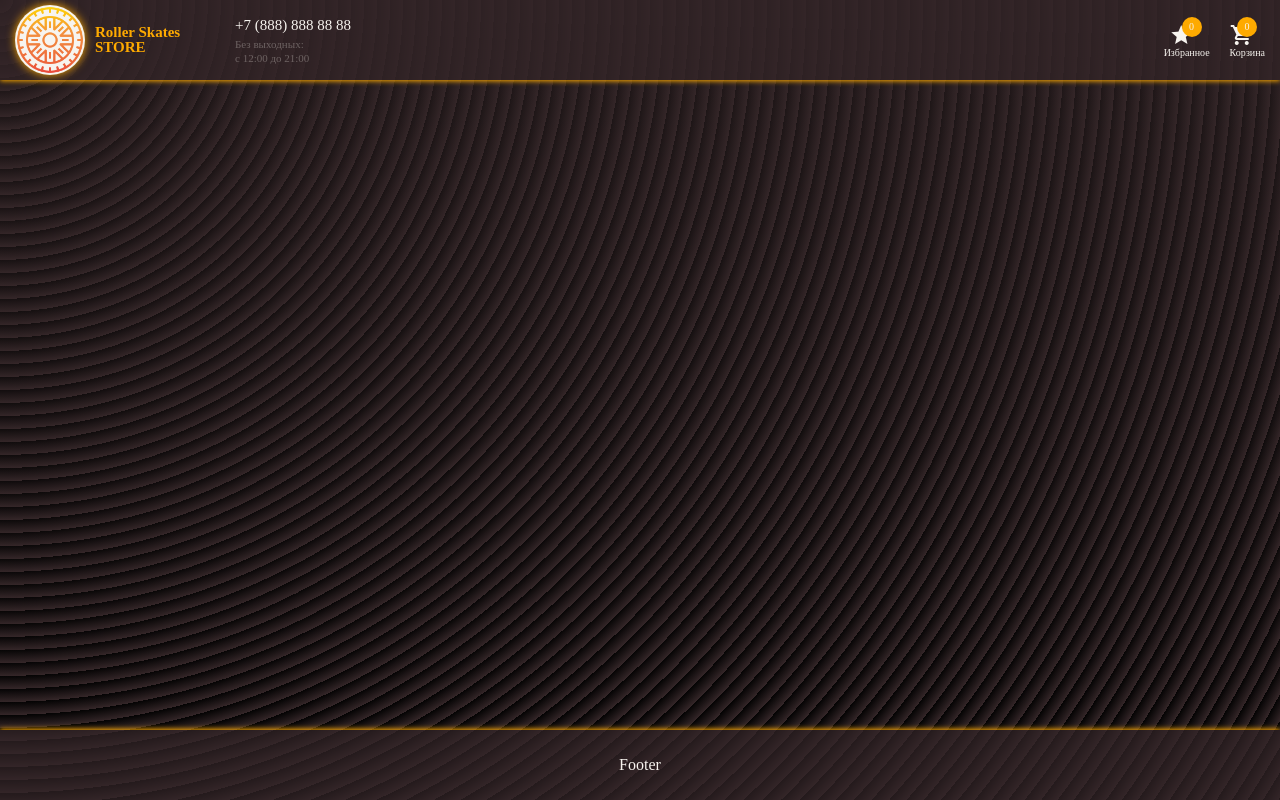
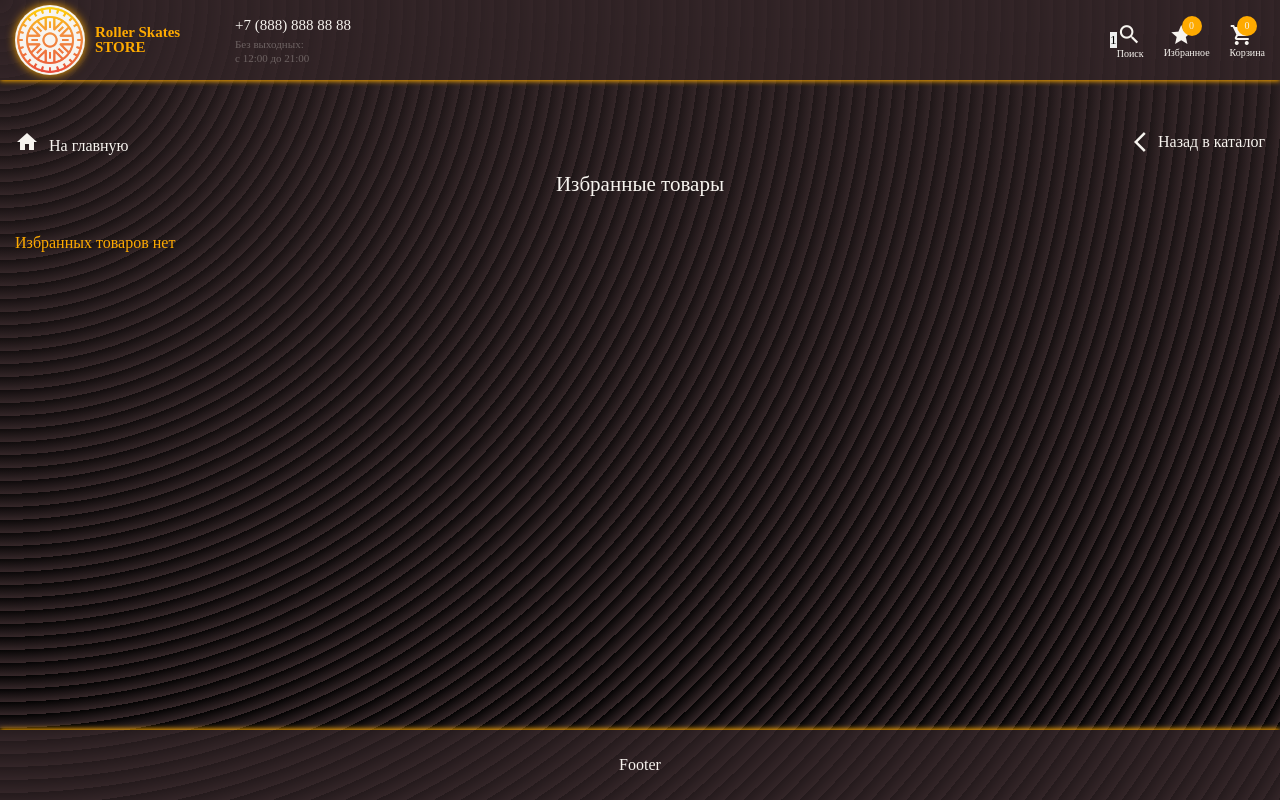
Before and after one commit to jarer0n/RollerShop, a Vue app: page /favorite in a window 1280 px wide. Built offline with nearby package versions, Linux system fonts and the light colour scheme; a web font is replaced by a local one.

Commit message:
rollerShop13

```diff
--- a/src/components/MyCatalog/my-catalog.vue
+++ b/src/components/MyCatalog/my-catalog.vue
@@ -76,6 +76,7 @@ export default {
       "TOTAL_PAGES",
       "PAGE",
       "PRODUCTS_ON_PAGE",
+      "SEARCH_VALUE",
     ]),
 
     showFilterProducts() {
@@ -133,9 +134,28 @@ export default {
     changePage(page) {
       this.CHANGE_PAGE(page);
     },
+    sortBySearch(value) {
+      let val = value;
+      this.sortedProducts = [...this.PRODUCTS];
+      this.TO_FIRST_PAGE();
+      if (val) {
+        this.sortedProducts = this.sortedProducts.filter(function(i) {
+          return i.name.toLowerCase().includes(val.toLowerCase());
+        });
+      } else {
+        this.sortedProducts = this.PRODUCTS;
+      }
+    },
+  },
+  watch: {
+    SEARCH_VALUE() {
+      this.sortBySearch(this.SEARCH_VALUE);
+    },
   },
   mounted() {
-    this.GET_PRODUCTS_FROM_API();
+    this.GET_PRODUCTS_FROM_API().then(() => {
+      this.sortBySearch(this.SEARCH_VALUE);
+    });
   },
 };
 </script>
--- /dev/null
+++ b/src/components/MyFavorite/my-favorite-item.vue
@@ -0,0 +1,76 @@
+<template>
+  <div class="my-favorite-item">
+    <div class="my-favorite-item_img">
+      <img
+        :src="require('../../assets/images/' + favoriteItem.image)"
+        alt="img"
+      />
+      <div
+        @click.stop="$emit('delFromFavorite')"
+        class="my-favorite-item_delete"
+      >
+        <span class="material-icons">
+          clear
+        </span>
+      </div>
+    </div>
+    <div class="my-favorite-item_name">{{ favoriteItem.name }}</div>
+    <div class="my-favorite-item_price">{{ favoriteItem.price }} Р.</div>
+  </div>
+</template>
+
+<script>
+export default {
+  name: "my-favorite-item",
+  props: {
+    favoriteItem: {
+      type: Object,
+      default() {
+        return {};
+      },
+    },
+  },
+};
+</script>
+
+<style lang="scss">
+.my-favorite-item {
+  display: flex;
+  justify-content: center;
+  flex-direction: column;
+  align-items: center;
+  flex-basis: 28%;
+  margin: 0 2rem 4rem;
+
+  &_img {
+    max-width: 25rem;
+    margin-bottom: 3rem;
+    position: relative;
+    img {
+      width: 100%;
+      box-shadow: 0px 0px 8px $orange;
+    }
+  }
+  &_name {
+    margin-bottom: 1rem;
+  }
+  &_price {
+    color: $orange;
+    font-weight: 400;
+    font-size: 1.4rem;
+  }
+  &_delete {
+    position: absolute;
+    color: $orange;
+    top: 0.5rem;
+    right: 1rem;
+    cursor: pointer;
+    &:hover {
+      background: darken($color: $grey, $amount: 5%);
+    }
+    span {
+      font-size: 3rem;
+    }
+  }
+}
+</style>
--- /dev/null
+++ b/src/components/MyFavorite/my-favorite.vue
@@ -0,0 +1,111 @@
+<template>
+  <div class="my-favorite">
+    <div class="container">
+      <div class="my-favorite_navigation">
+        <router-link to="/">
+          <div class="my-favorite_navigation_home">
+            <span class="material-icons">
+              home
+            </span>
+            На главную
+          </div>
+        </router-link>
+        <router-link to="/catalog">
+          <div class="my-favorite_navigation_catalog">
+            <span class="material-icons">
+              arrow_back_ios
+            </span>
+            Назад в каталог
+          </div>
+        </router-link>
+      </div>
+      <div class="my-favorite_title">Избранные товары</div>
+      <div v-if="!FAVORITE.length" class="my-favorite_else">
+        Избранных товаров нет
+      </div>
+      <div class="my-favorite_wrapper">
+        <my-favorite-item
+          v-for="(mfItem, index) in FAVORITE"
+          :key="mfItem.article"
+          :favoriteItem="mfItem"
+          @delFromFavorite="delFromFavorite(index)"
+          @click="targetItem(mfItem.article)"
+        />
+      </div>
+    </div>
+  </div>
+</template>
+
+<script>
+import { mapGetters, mapActions } from "vuex";
+import MyFavoriteItem from "./my-favorite-item.vue";
+export default {
+  name: "my-favorite",
+  components: {
+    MyFavoriteItem,
+  },
+  computed: {
+    ...mapGetters(["FAVORITE"]),
+  },
+  methods: {
+    ...mapActions(["DEL_FROM_FAVORITE"]),
+    delFromFavorite(index) {
+      this.DEL_FROM_FAVORITE(index);
+    },
+    targetItem(article) {
+      this.$router.push({ name: "products", query: { products: article } });
+    },
+  },
+};
+</script>
+
+<style lang="scss">
+.my-favorite {
+  padding: 5rem 0;
+  &_title {
+    text-align: center;
+    font-size: 2.1rem;
+    margin-bottom: 4rem;
+  }
+  &_else {
+    color: $orange;
+  }
+  &_wrapper {
+    display: flex;
+    align-items: center;
+    justify-content: center;
+    flex-wrap: wrap;
+  }
+  &_navigation {
+    display: flex;
+    justify-content: space-between;
+    margin-bottom: 2rem;
+
+    &_home {
+      display: flex;
+      align-items: flex-end;
+      justify-content: center;
+      cursor: pointer;
+      transition: all 0.2s ease;
+      color: $grey;
+      span {
+        margin-right: 1rem;
+      }
+      &:hover {
+        color: $orange;
+      }
+    }
+    &_catalog {
+      display: flex;
+      align-items: center;
+      justify-content: center;
+      cursor: pointer;
+      transition: all 0.2s ease;
+      color: $grey;
+      &:hover {
+        color: $orange;
+      }
+    }
+  }
+}
+</style>
--- a/src/components/MyHeader/my-header-right.vue
+++ b/src/components/MyHeader/my-header-right.vue
@@ -1,7 +1,8 @@
 <template>
   <div class="my-header_right">
+    <my-header-search />
     <div class="my-header_link_cart">
-      <router-link to="/cart">
+      <router-link to="/favorite">
         <div class="my-header_link_cart_row">
           <span class="material-icons my-header_link_cart_icon">
             star
@@ -28,7 +29,11 @@
 
 <script>
 import { mapGetters } from "vuex";
+import MyHeaderSearch from "./my-header-search.vue";
 export default {
+  components: {
+    MyHeaderSearch,
+  },
   name: "my-header-right",
   computed: {
     ...mapGetters(["CART", "FAVORITE"]),
--- /dev/null
+++ b/src/components/MyHeader/my-header-search.vue
@@ -0,0 +1,82 @@
+<template>
+  <div class="my-header-search">
+    <transition name="show-input">
+      <input
+        @keyup.enter="search(searchValue)"
+        v-model="searchValue"
+        v-if="searchActive"
+        type="text"
+        name="search"
+        placeholder="Поиск..."
+      />
+    </transition>
+    <button @click="resetSearch">1</button>
+    <div @click="searchActive = !searchActive" class="my-header-search_row">
+      <span class="material-icons my-header-search_icon">
+        search
+      </span>
+      <div>Поиск</div>
+    </div>
+  </div>
+</template>
+
+<script>
+import { mapGetters, mapActions } from "vuex";
+export default {
+  name: "my-header-search",
+  data() {
+    return {
+      searchValue: "",
+      searchActive: false,
+    };
+  },
+  computed: {
+    ...mapGetters(["SEARCH_VALUE"]),
+  },
+  methods: {
+    ...mapActions(["SEARCH_VALUE_TO_STATE"]),
+    search(value) {
+      if (this.searchActive === true) {
+        this.SEARCH_VALUE_TO_STATE(value);
+        this.$router.push({ name: "catalog" });
+      }
+    },
+    resetSearch() {
+      this.searchValue = "";
+      this.search();
+    },
+  },
+};
+</script>
+
+<style lang="scss">
+.my-header-search {
+  display: flex;
+  justify-content: center;
+  align-items: center;
+  &_row {
+    font-size: 1rem;
+    color: $grey;
+    cursor: pointer;
+  }
+  span {
+    font-size: 2.5rem;
+  }
+  input {
+    margin-right: 6rem;
+    padding: 0.6rem 1rem;
+    background: $grey;
+  }
+}
+.show-input-enter-active,
+.show-input-leave-active {
+  transition: all 0.3s ease-in-out;
+}
+
+.show-input-enter-from,
+.show-input-leave-to {
+  opacity: 0;
+  transform: translateX(20px);
+  transform-origin: right;
+}
+</style>
--- a/src/router/router.js
+++ b/src/router/router.js
@@ -3,6 +3,7 @@ import { createRouter, createWebHistory } from "vue-router"
 import MyMain from '../components/MyMain/my-main'
 import MyCatalog from '../components/MyCatalog/my-catalog'
 import MyCart from '../components/MyCart/my-cart'
+import MyFavorite from '../components/MyFavorite/my-favorite'
 import MyArticleItem from '../components/MyCatalog/my-catalog-article-item'
 
 const routes = [
@@ -24,6 +25,12 @@ const routes = [
         props: true
     },
     {
+        path: '/favorite',
+        name: 'favorite',
+        component: MyFavorite,
+        props: true
+    },
+    {
         path: '/products/',
         name: 'products',
         component: MyArticleItem,
--- a/src/vuex/actions/actions.js
+++ b/src/vuex/actions/actions.js
@@ -9,6 +9,7 @@ export default {
     ADD_TO_FAVORITE({commit}, product) {
         commit('SET_FAVORITE', product)
     },
+
     INCREMENT_CART_ITEM({commit}, index) {
         commit('INCREMENT',index);
     },
@@ -18,10 +19,16 @@ export default {
     DEL_FROM_CART({commit}, index) {
         commit('REMOVE_FROM_CART', index);
     },
+    DEL_FROM_FAVORITE({commit}, index) {
+        commit('REMOVE_FROM_FAVORITE', index);
+    },
     CHANGE_PAGE({commit}, page) {
         commit ('CHANGE_THIS_PAGE', page)
     },
     TO_FIRST_PAGE({commit}) {
         commit ('CHANGE_FIRST_PAGE')
-    }
+    },
+    SEARCH_VALUE_TO_STATE({commit}, value) {
+        commit ("SET_SEARCH_VALUE_TO_STATE", value)
+    },
 }
--- a/src/vuex/getters/getters.js
+++ b/src/vuex/getters/getters.js
@@ -17,4 +17,7 @@ export default {
     PRODUCTS_ON_PAGE(state) {
         return state.productsOnPage;
     },
+    SEARCH_VALUE(state) {
+        return state.searchValue;
+    }
 }
--- a/src/vuex/mutations/mutations.js
+++ b/src/vuex/mutations/mutations.js
@@ -29,6 +29,7 @@ export default {
 
         }
     },
+
     INCREMENT: (state, index) => {
         state.cart[index].amount++;
     },
@@ -41,11 +42,17 @@ export default {
     REMOVE_FROM_CART: (state, index) => {
         state.cart.splice(index, 1);
     },
+    REMOVE_FROM_FAVORITE: (state,index) => {
+        state.favorite.splice(index, 1)
+    },
     CHANGE_THIS_PAGE: (state, page) => {
         state.page = page
     },
     CHANGE_FIRST_PAGE: (state) => {
         state.page = 1;
+    },
+    SET_SEARCH_VALUE_TO_STATE: (state, value) => {
+        state.searchValue = value;
     }
 
 }
--- a/src/vuex/store.js
+++ b/src/vuex/store.js
@@ -16,6 +16,7 @@ export default createStore({
         productsOnPage: 8,
         page: 1,
         totalPages: 0,
+        searchValue: ''
 
     },
     mutations,
```
Also changed, not shown: src/components/MyCatalog/my-catalog-item.vue (+17 -8 lines).
